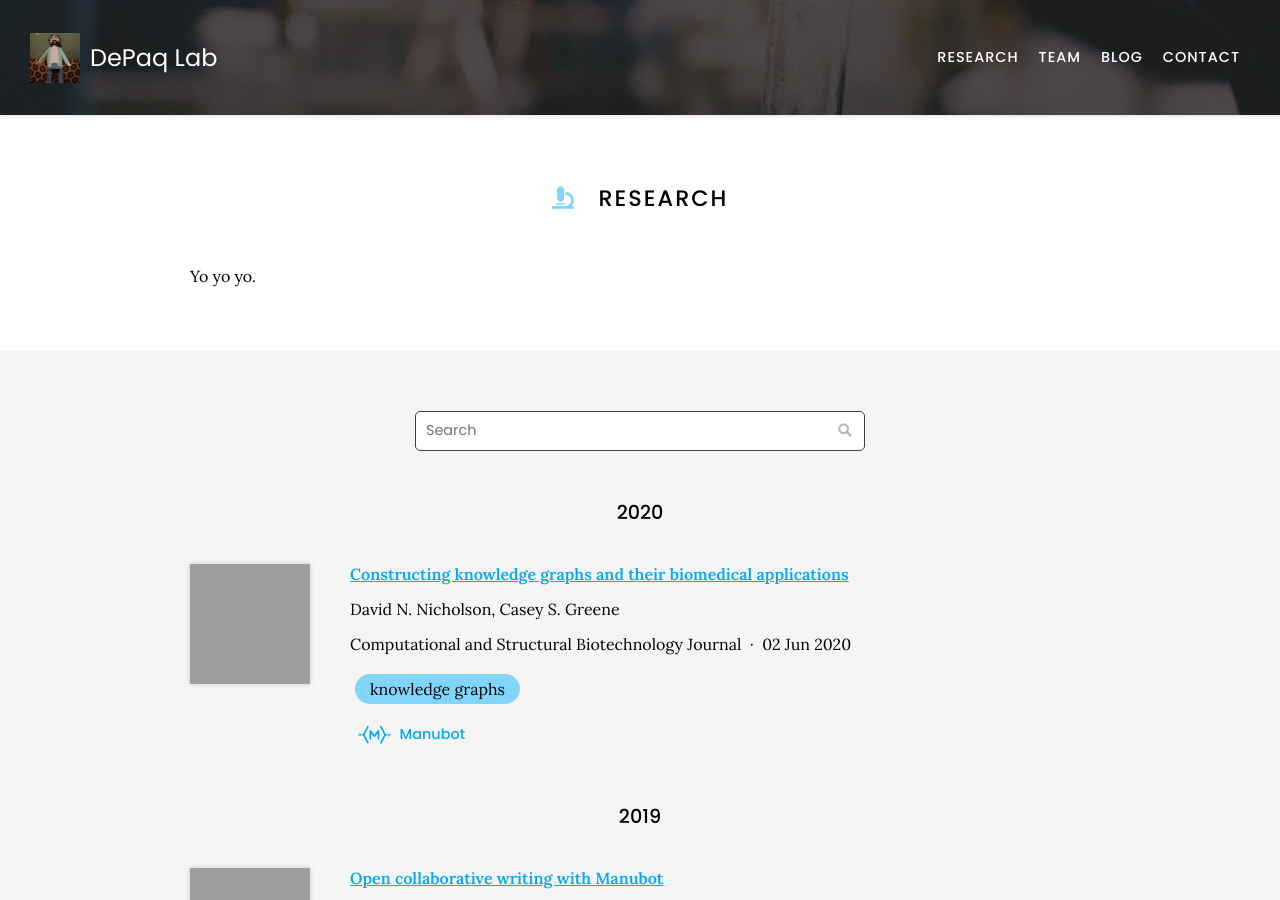
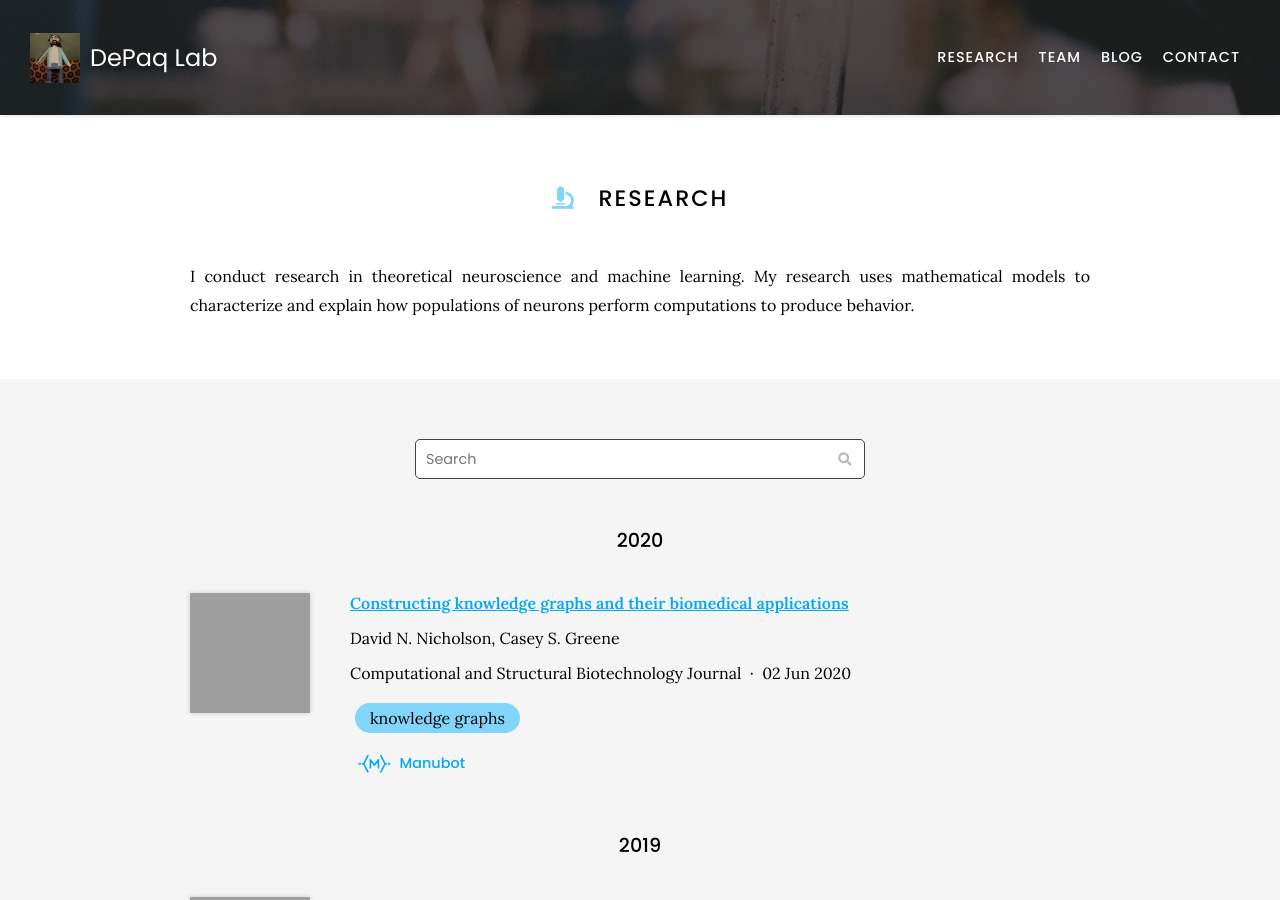
Before and after one commit to GrantMcConachie/depasquale-lab.github.io, a Jekyll site: the page built from research/index.md, in a window 1280 px wide and 900 px high. Built offline with Jekyll 4.4.1, drawn with Linux system fonts in a browser that asks for light colours; nearby versions of some CDN libraries; grey boxes are pictures that could not be loaded.

Commit message:
Update index.md

```diff
--- a/research/index.md
+++ b/research/index.md
@@ -7,7 +7,7 @@ nav:
 
 # <i class="fas fa-microscope"></i>Research
 
-Yo yo yo.
+I conduct research in theoretical neuroscience and machine learning. My research uses mathematical models to characterize and explain how populations of neurons perform computations to produce behavior.
 
 {% include section.html %}
 
```
